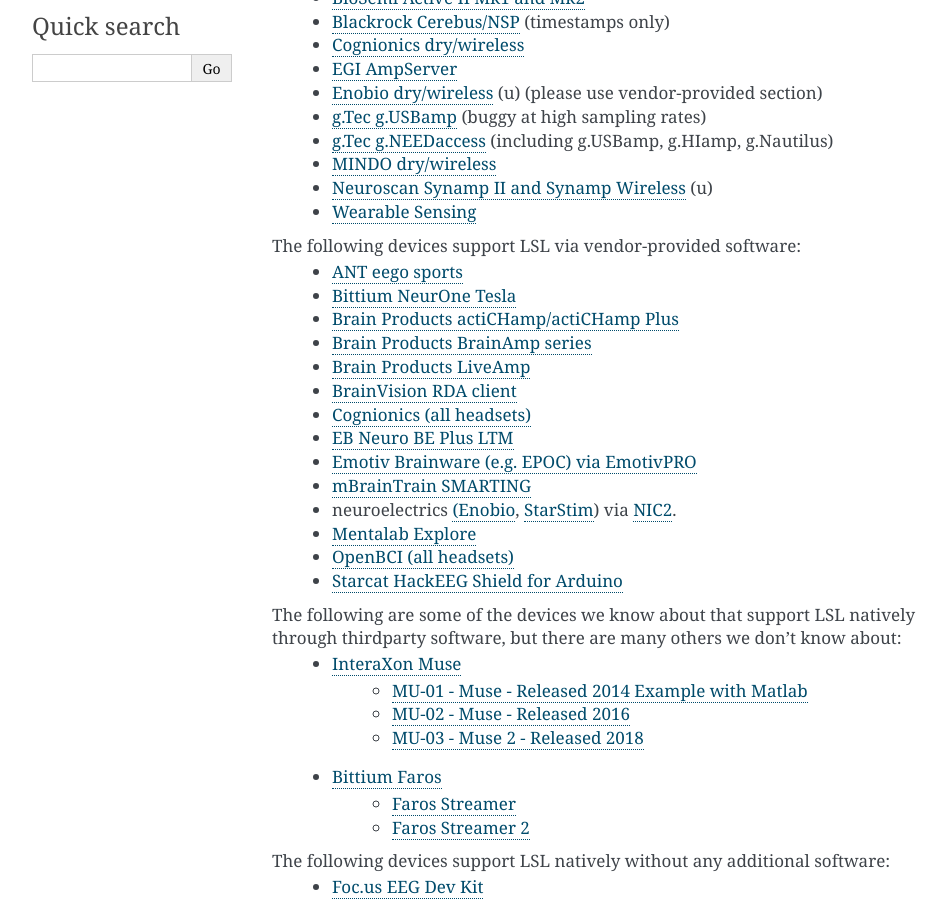
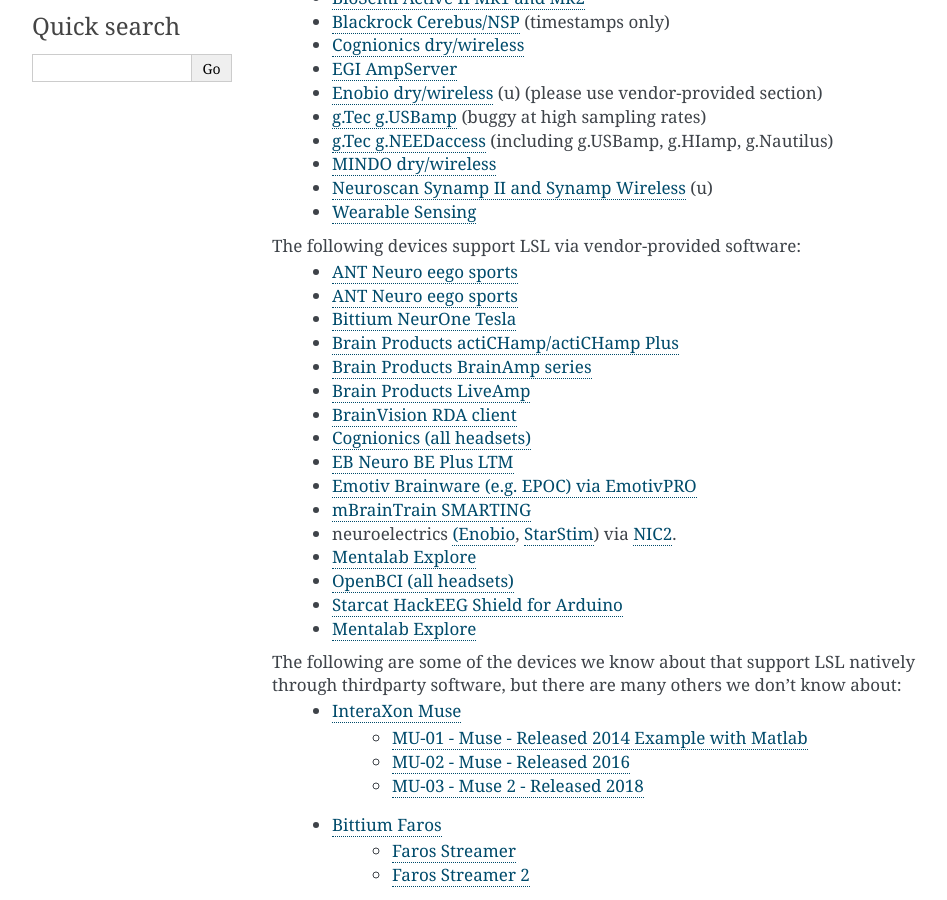
Before and after one commit to sccn/labstreaminglayer, a Sphinx documentation site: the page built from docs/info/supported_devices.rst, in a window 1280 px wide and 900 px high, scrolled down 551 px. Shown: the whole window, without its empty margins (148-1095 px from the left). Built offline with Sphinx 7.4.7, drawn with Linux system fonts in a browser that asks for light colours; pages that are not in the unit, such as notebooks, are missing from menus.

Commit message:
Fixes #62 from @agricolab

```diff
--- a/docs/info/supported_devices.rst
+++ b/docs/info/supported_devices.rst
@@ -24,7 +24,8 @@
   * `Wearable Sensing <https://github.com/labstreaminglayer/App-WearableSensing>`__
 
 The following devices support LSL via vendor-provided software:
-  * `ANT eego sports <https://www.ant-neuro.com/products/eego_sports>`__
+  * `ANT Neuro eego sports <https://www.ant-neuro.com/products/eego_sports/eego-software>`__
+  * `ANT Neuro eego sports <https://www.ant-neuro.com/products/eego_mylab/software_features>`__
   * `Bittium NeurOne Tesla <https://www.bittium.com/medical/support>`__
   * `Brain Products actiCHamp/actiCHamp Plus <https://github.com/brain-products/LSL-actiCHamp>`__
   * `Brain Products BrainAmp series <https://github.com/brain-products/LSL-BrainAmpSeries>`__
@@ -38,6 +39,7 @@
   * `Mentalab Explore <https://mentalab.com/>`__
   * `OpenBCI (all headsets) <http://docs.openbci.com/software/06-labstreaminglayer>`__
   * `Starcat HackEEG Shield for Arduino <https://www.starcat.io/>`__
+  * `Mentalab Explore <https://github.com/Mentalab-hub/explorepy>`_
 
 The following are some of the devices we know about that support LSL natively through thirdparty software, but there are many others we don't know about:
   * `InteraXon Muse <http://www.choosemuse.com/>`__
```
